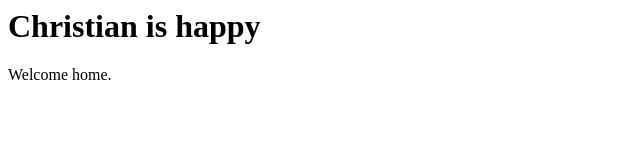
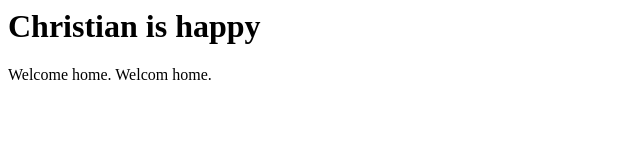
Before and after one commit to christianelton/MMeast-challenge, a plain HTML site: page index.html in a window 1280 px wide. Shown: the full height of the page, 0-640 px from the left. Drawn offline with Linux system fonts and the light colour scheme.

Commit message:
Update index.html

```diff
--- a/index.html
+++ b/index.html
@@ -3,5 +3,5 @@
 </h1>
 
 <p>
-  Welcome home.
+  Welcome home. Welcom home.
 </p>
```
